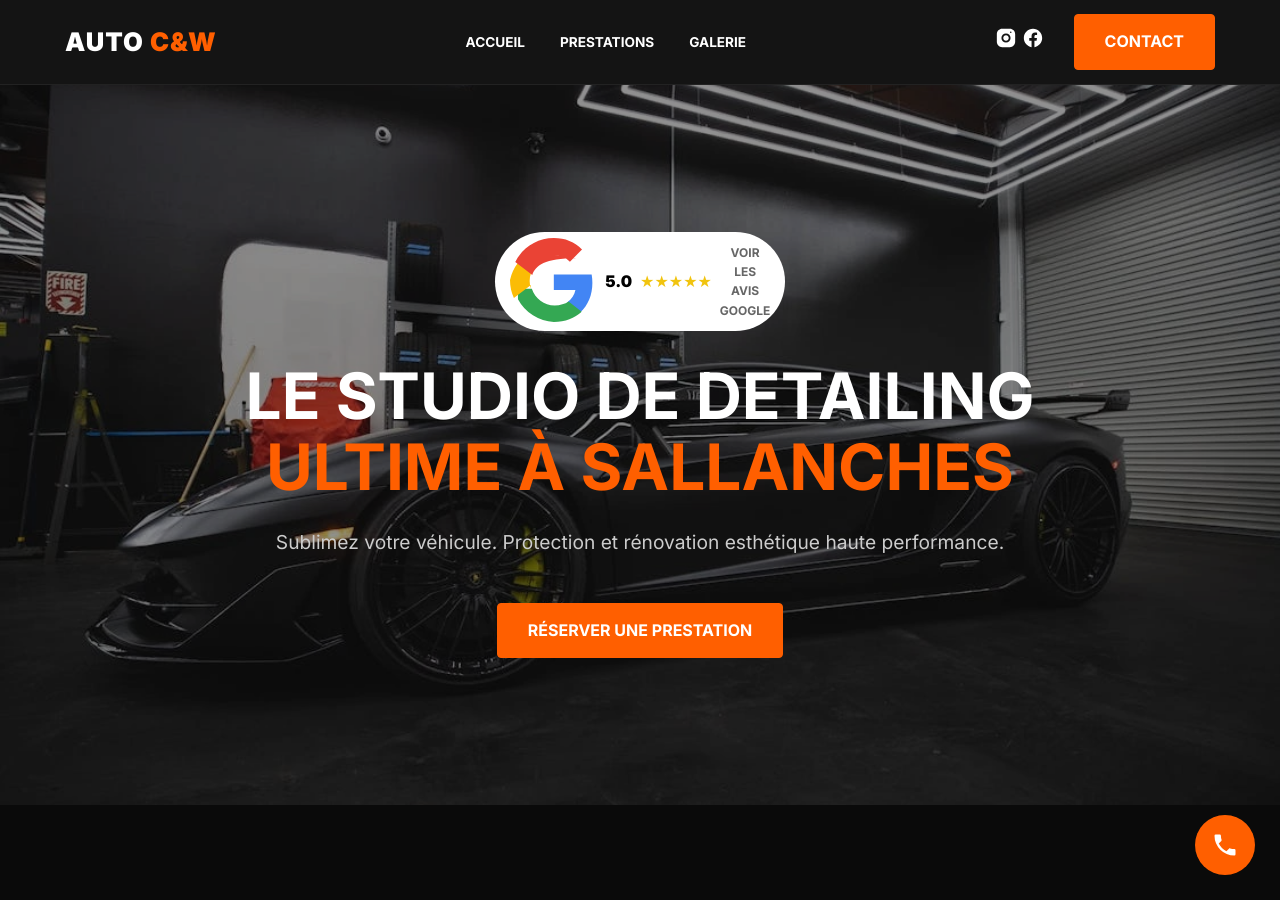
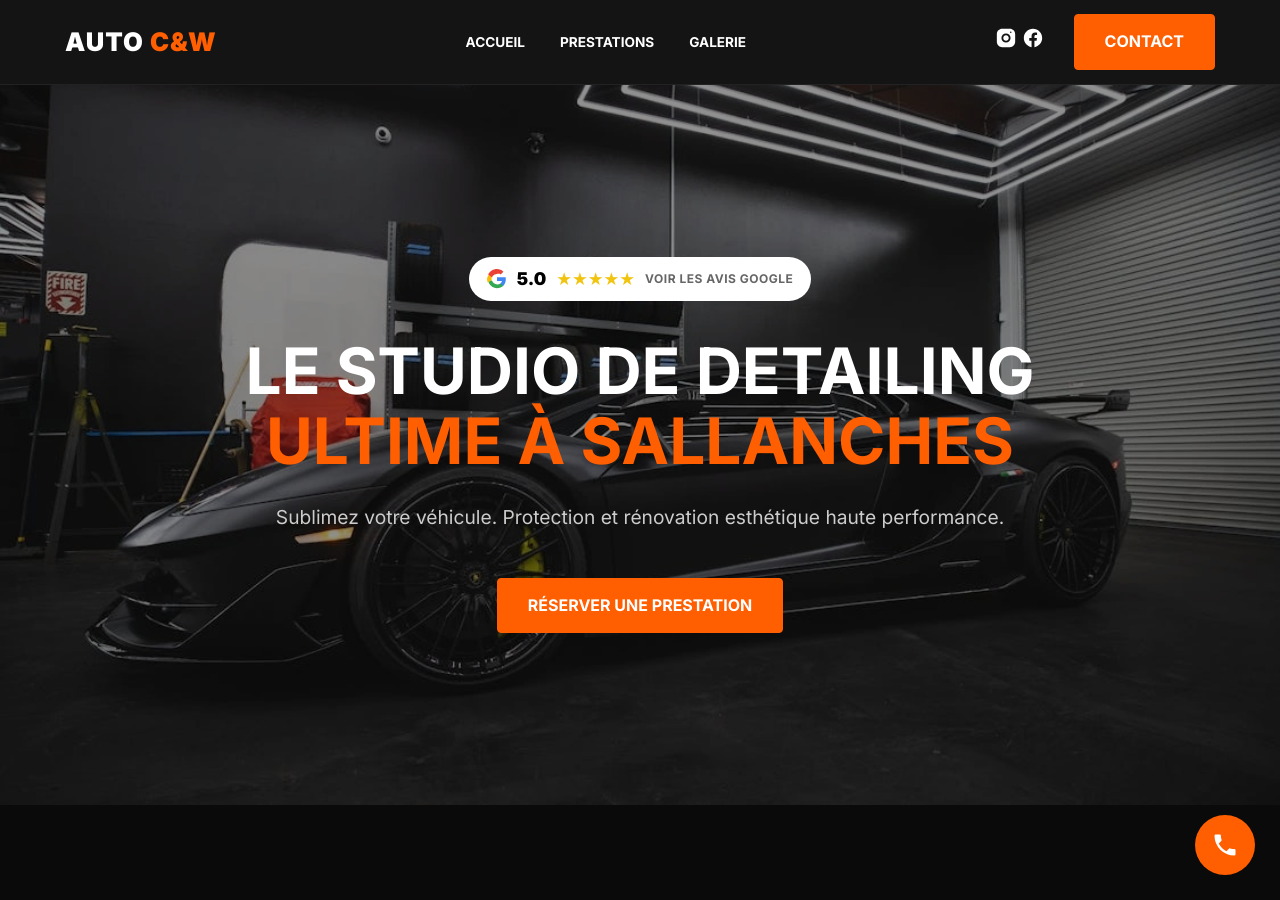
Before and after one commit to DuvalDVL/autocw, a Jekyll site: the page built from index.html, in a window 1280 px wide and 900 px high. Built offline with Jekyll 4.4.1, drawn with Linux system fonts in a browser that asks for light colours.

Commit message:
Update style.css

```diff
--- a/assets/css/style.css
+++ b/assets/css/style.css
@@ -26,14 +26,14 @@
   padding: 0 25px;
 }
 
-/* Reset Global des Liens (Supprime bleu/souligné par défaut) */
+/* Reset Global des Liens */
 a {
   text-decoration: none !important;
   color: inherit;
   transition: 0.3s;
 }
 
-/* --- NAVBAR (Correction doublons & visibilité) --- */
+/* --- NAVBAR --- */
 .site-header {
   background-color: var(--bg-dark);
   height: var(--nav-height);
@@ -104,24 +104,25 @@
 .hero-overlay {
   position: absolute;
   top: 0; left: 0; width: 100%; height: 100%;
-  background: rgba(0, 0, 0, 0.45); /* Opacité réduite */
+  background: rgba(0, 0, 0, 0.45);
   z-index: -1;
 }
 
-/* Badge Google Reviews */
+/* Badge Google avec SVG */
 .google-badge {
   background: #fff;
   display: flex;
   align-items: center;
-  gap: 8px;
-  padding: 6px 15px;
+  gap: 10px;
+  padding: 8px 18px;
   border-radius: 50px;
   width: fit-content;
-  margin: 0 auto 30px;
+  margin: 0 auto 35px;
 }
-.google-badge .rating { color: #000; font-weight: 900; }
-.google-badge .stars { color: #f1c40f; }
-.google-badge .badge-text { color: #666; font-size: 0.75rem; font-weight: 700; }
+.icon-google { width: 20px; height: 20px; }
+.google-badge .rating { color: #000; font-weight: 900; font-size: 1.1rem; }
+.google-badge .stars { color: #f1c40f; font-size: 1.1rem; }
+.google-badge .badge-text { color: #666; font-size: 0.75rem; font-weight: 700; letter-spacing: 0.5px; }
 
 .hero-content h1 {
   font-size: clamp(2.2rem, 5vw, 4rem);
@@ -132,7 +133,7 @@
 
 .hero-content p {
   font-size: 1.2rem;
-  margin-bottom: 45px; /* Augmentation padding vers le bouton */
+  margin-bottom: 45px; /* Augmentation padding H2-CTA corrigée */
 }
 
 /* --- BOUTONS --- */
@@ -142,7 +143,6 @@
   font-weight: 700;
   text-transform: uppercase;
   border-radius: 4px;
-  transition: 0.3s;
   border: 1px solid var(--accent-orange);
   cursor: pointer;
 }
@@ -157,13 +157,13 @@
   color: var(--accent-orange);
 }
 
-/* Hover sur boutons des cards */
+/* Hover sur boutons des cards avec padding */
 .btn-orange-small {
   background-color: var(--accent-orange);
   color: #fff;
   padding: 10px 20px;
   font-size: 0.8rem;
-  margin-top: 25px; /* Padding card-bouton */
+  margin-top: 30px; /* Augmentation padding paragraphe-CTA */
   text-align: center;
   border: 1px solid var(--accent-orange);
 }
@@ -237,32 +237,28 @@
 }
 
 .quality-img-centered:hover img {
-  transform: scale(1.05); /* Effet zoom demandé */
+  transform: scale(1.05);
 }
 
 .center-btn { display: flex; justify-content: center; }
 
-/* --- GALERIE --- */
-.gallery-item img { width: 100%; border-radius: 8px; transition: 0.3s; }
-.gallery-item:hover img { filter: brightness(1.1); }
-
-/* --- FINAL CTA (Centrage corrigé) --- */
+/* --- FINAL CTA (Correction centrage complet) --- */
 .final-cta {
   background-color: #0d0d0d;
   border-top: 1px solid #222;
+  text-align: center;
 }
 
 .cta-centered {
   display: flex;
   justify-content: center;
   align-items: center;
-  text-align: center;
 }
 
 .cta-content-wrapper h2 { font-size: 2.8rem; margin-bottom: 15px; }
 .btn-large { font-size: 1.2rem; padding: 18px 45px; margin-top: 25px; }
 
-/* --- FOOTER (Structure & Liens corrigés) --- */
+/* --- FOOTER (Style liens forcé) --- */
 .site-footer {
   background: var(--bg-dark);
   border-top: 1px solid #222;
@@ -283,9 +279,10 @@
 .footer-list { list-style: none; }
 .footer-list li { margin-bottom: 12px; }
 
-/* Force gris sur liens footer et suppression bleu/souligné */
+/* Blocage des styles par défaut sur tous les liens du footer */
 .footer-list a, .contact-entry a, .legal-links a {
   color: var(--text-gray) !important;
+  text-decoration: none !important;
 }
 
 .footer-list a:hover, .contact-entry a:hover, .legal-links a:hover {
@@ -305,7 +302,6 @@
   font-size: 0.85rem;
 }
 
-/* Duval DVL Link spécifique */
 .duval-link { color: var(--accent-orange) !important; font-weight: 700; }
 
 /* --- STICKY BUTTON (Pulsation) --- */
```
